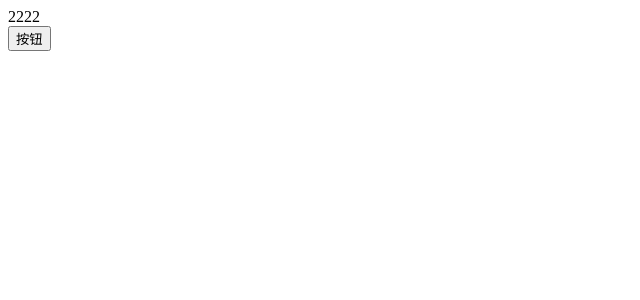
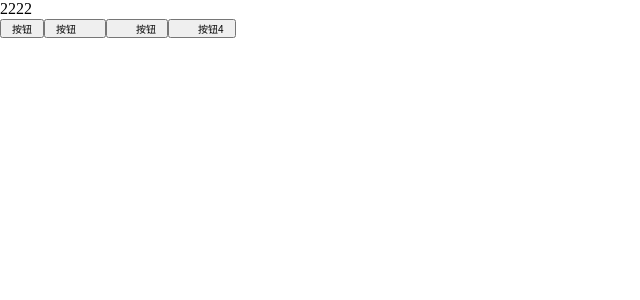
Before and after one commit to gitgundam/H-ui, a Vue app: page / in a window 1280 px wide. Shown: the top 300 px of the page, without its empty margins (0-640 px from the left). Built offline with nearby package versions, Linux system fonts and the light colour scheme.

Commit message:
修改button组件样式

```diff
--- a/index.html
+++ b/index.html
@@ -4,13 +4,13 @@
   <meta charset="UTF-8">
   <title>氢UI</title>
   <meta content="telephone=no,email=no" name="format-detection">
-  <meta name="viewport" content="width=device-width,initial-scale=1,minimum-scale=1,maximum-scale=1,user-scalable=no,viewport-fit=cover">
+  <meta name="viewport"
+        content="width=device-width,initial-scale=1,minimum-scale=1,maximum-scale=1,user-scalable=no,viewport-fit=cover">
 </head>
 <body>
-2222
-  <div id="app">
-    <g-button></g-button>
-  </div>
+  2222
+  <div id="app"></div>
 </body>
-<script type="module" src="./src/main.js"></script>
+<script src="./src/main.js"></script>
+<script src="//at.alicdn.com/t/font_2245451_qy8u72h5mvo.js"></script>
 </html>
--- a/package.json
+++ b/package.json
@@ -5,7 +5,7 @@
   "main": "index.js",
   "scripts": {
     "test": "echo \"Error: no test specified\" && exit 1",
-    "dev": "parcel index.html"
+    "dev": "parcel index.html --no-cache"
   },
   "repository": {
     "type": "git",
--- /dev/null
+++ b/src/App.vue
@@ -0,0 +1,20 @@
+<template>
+  <div id="app">
+    <h-button>按钮</h-button>
+    <h-button icon="setting" icon-position="right">按钮</h-button>
+    <h-button icon="left" icon-position="left">按钮</h-button>
+    <h-button icon="right" icon-position="left">按钮4</h-button>
+
+
+  </div>
+</template>
+
+
+<style lang="scss">
+*{
+  margin: 0;
+  padding: 0;
+  box-sizing: border-box;
+}
+
+</style>
--- /dev/null
+++ b/src/assets/style/helper.scss
@@ -0,0 +1,8 @@
+$font-size: 14px;
+
+$button-height: 10px ;
+$button-bg: white;
+
+$border-radius: 4px;
+
+$border-color: #333;
--- a/src/button.vue
+++ b/src/button.vue
@@ -1,10 +1,50 @@
 <template>
-<button>按钮</button>
+  <button :class="{[`icon-${iconPosition}`]: true}">
+    <svg v-if="icon" class="icon">
+      <use :xlink:href=`#i-${icon}`></use>
+    </svg>
+    <slot></slot>
+  </button>
 </template>
 <script>
-export default {}
+export default {
+  props: ['icon', 'iconPosition']
+};
 </script>
 
 <style lang="scss">
+@import 'assets/style/helper.scss';
 
+button {
+  vertical-align: middle;
+  display: inline-flex;
+  font-size: 10px;
+  padding: 0 1em;
+  cursor: pointer;
+  justify-content: center;
+  align-items: center;
+
+  &:hover {
+  }
+
+  &:active {
+  }
+
+  &:focus {
+  }
+
+  > .icon {
+    width: 1.5em;
+    height: 1.5em;
+    margin-right: .3em;
+  }
+  &.icon-right{
+    >.icon{
+      order: 2;
+      margin-right: 0;
+      margin-left: .3em;
+    }
+  }
+
+}
 </style>
--- a/src/main.js
+++ b/src/main.js
@@ -1,7 +1,9 @@
 import Vue from 'vue'
 import Button from './button.vue'
+import App from './App.vue';
 
-Vue.component('g-button',Button)
+Vue.component('h-button',Button)
+
 new Vue({
-  el: '#app'
-})
+  render: h => h(App)
+}).$mount('#app')
```
Also changed, not shown: 1 other file (tests, documents, lock files or other folders).
